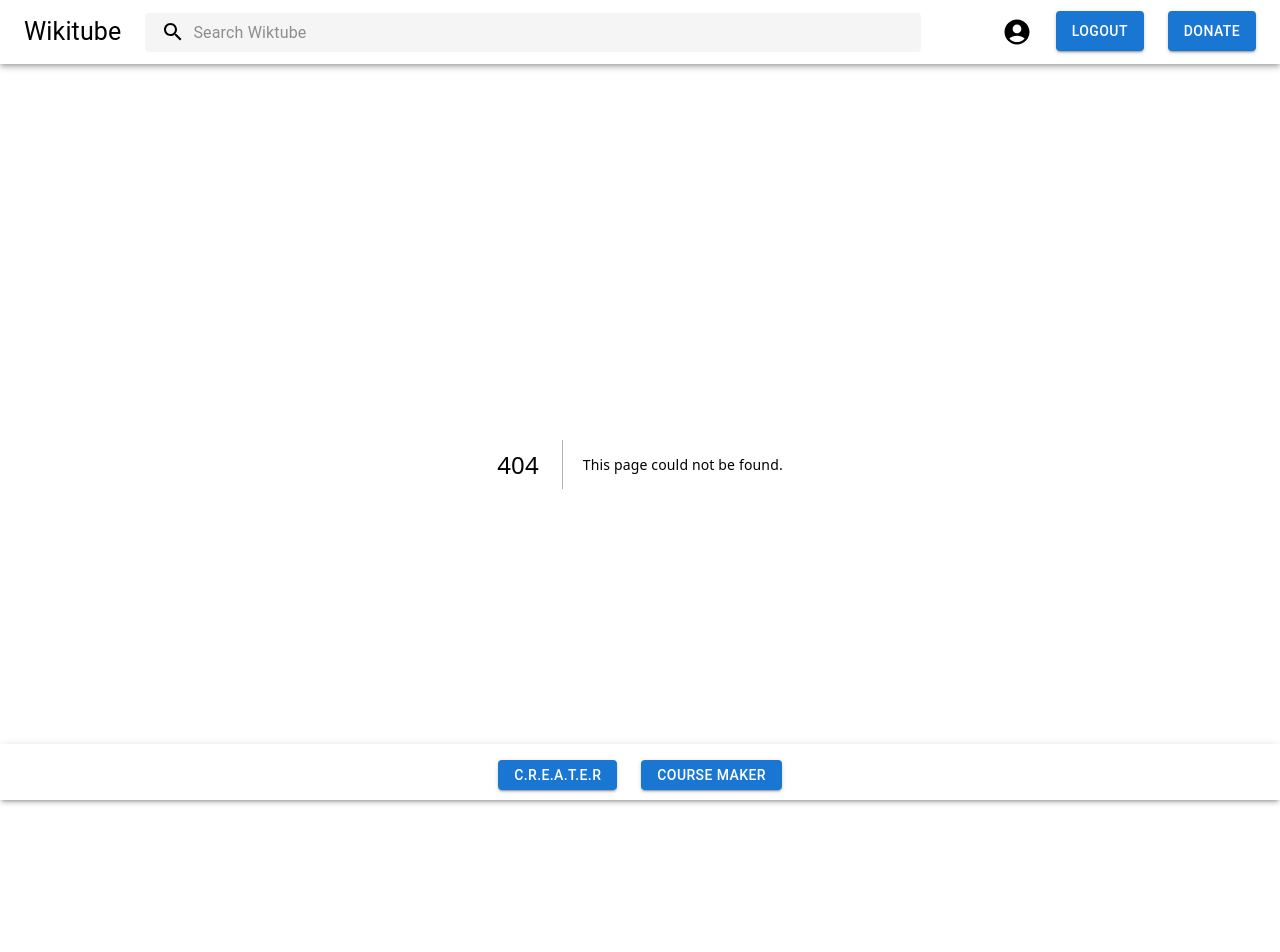
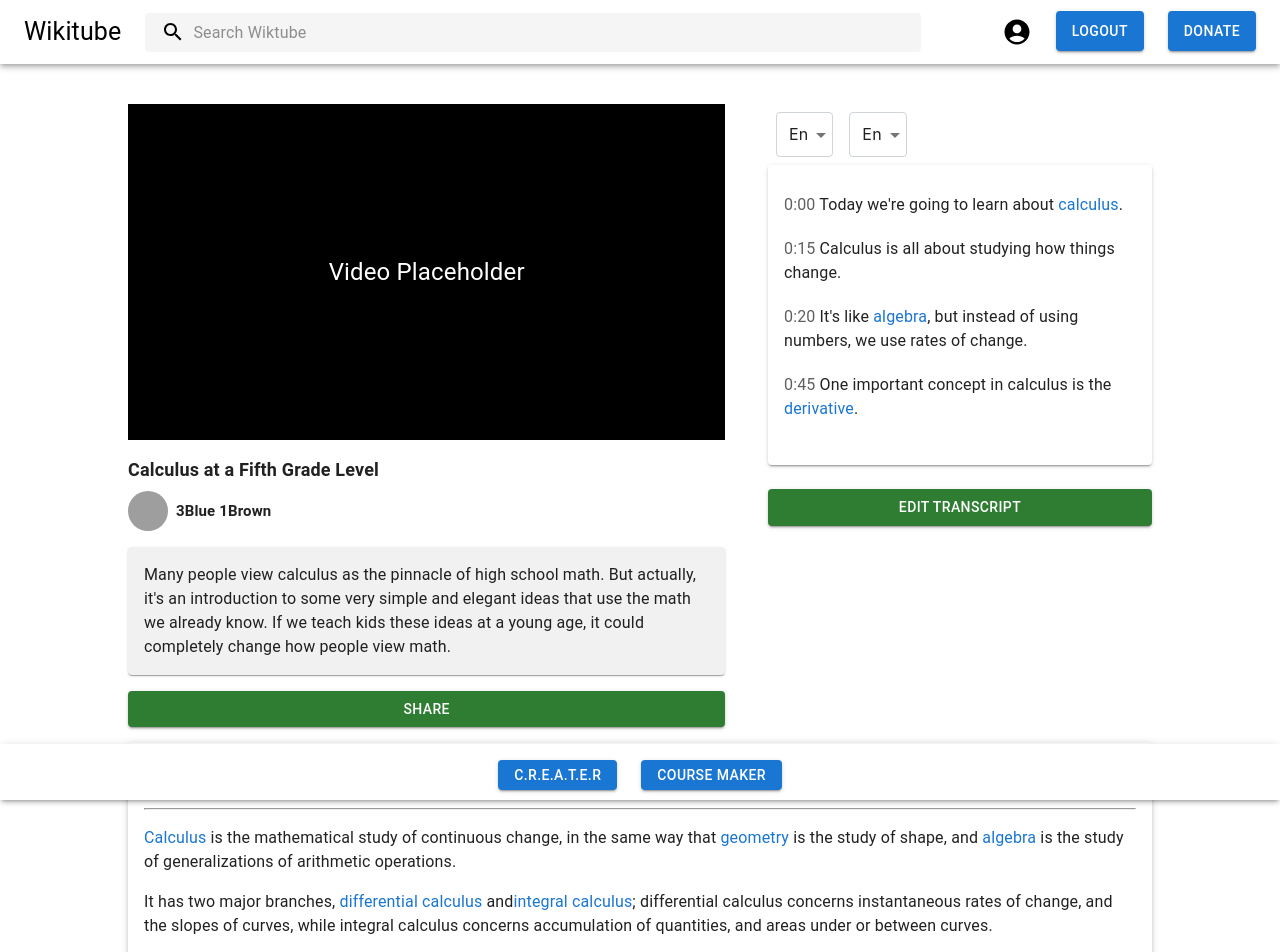
Before and after one commit to manojnamana/wikitubeio, a Next.js app: page /player in a window 1280 px wide. Before the commit this address had no page. Shown: the top 952 px of the page. Before the commit the page ends 920 px from the top, so only its background shows below. Built offline with nearby package versions, Linux system fonts and the light colour scheme; grey boxes are pictures that could not be loaded.

Commit message:
pages completed

```diff
--- /dev/null
+++ b/pages/player.tsx
@@ -0,0 +1,201 @@
+/* eslint-disable react/no-unescaped-entities */
+
+import { Alert, Avatar, Button, Grid, Link, List, ListItemText, Paper, Snackbar, Stack, Tooltip, Typography } from "@mui/material";
+import * as React from "react";
+import { styled } from "@mui/material/styles";
+import MenuItem from "@mui/material/MenuItem";
+import FormControl from "@mui/material/FormControl";
+import Select from "@mui/material/Select";
+import InputBase from "@mui/material/InputBase";
+import { VerticalAlignBottom } from "@mui/icons-material";
+
+const BootstrapInput = styled(InputBase)(({ theme }) => ({
+  "label + &": {
+    marginTop: theme.spacing(3)
+  },
+  "& .MuiInputBase-input": {
+    borderRadius: 4,
+    position: "relative",
+    backgroundColor: theme.palette.background.paper,
+    border: "1px solid #ced4da",
+    fontSize: 16,
+    padding: "10px 26px 10px 12px",
+    transition: theme.transitions.create(["border-color", "box-shadow"]),
+    // Use the system font instead of the default Roboto font.
+    fontFamily: [
+      "-apple-system",
+      "BlinkMacSystemFont",
+      '"Segoe UI"',
+      "Roboto",
+      '"Helvetica Neue"',
+      "Arial",
+      "sans-serif",
+      '"Apple Color Emoji"',
+      '"Segoe UI Emoji"',
+      '"Segoe UI Symbol"'
+    ].join(","),
+    "&:focus": {
+      borderRadius: 4,
+      borderColor: "#80bdff",
+      boxShadow: "0 0 0 0.2rem rgba(0,123,255,.25)"
+    }
+  }
+}));
+
+
+
+const Player = () =>{
+
+const [lan, setLan] = React.useState("10");
+const [tanlang, setTanLang] = React.useState("10");
+const [correctAns,setCorrectAns] = React.useState(false);
+const [open, setOpen] = React.useState(false);
+
+
+
+  const handleClose = () => {
+    setOpen(false);
+  };
+
+  const handleChange = (event: { target: { value: string } }) => {
+    setLan(event.target.value);
+  };
+    return(
+        <Stack px={"10%"}>
+
+        <Grid container mt={5}>
+            <Grid md={7}>
+            <Stack >
+                <Stack sx={{bgcolor:"black",width:"100%",aspectRatio:"16/9",alignItems:"center",display:"flex",justifyContent:"center",color:"white",fontSize:"24px"}}>
+                Video Placeholder
+                </Stack>
+                <Typography sx={{textOverflow:"ellipsis",overflow:"hidden",whiteSpace:"nowrap",fontSize:18,fontWeight:"bold",pt:2}}>
+                Calculus at a Fifth Grade Level
+                </Typography>
+
+               <Stack display={"flex"} direction={"row"} alignItems={"center"} gap={1} mt={1}>
+                <Avatar
+        // sx={{ bgcolor: "darkorange" }}
+        // alt="3Blue1Brown"
+        src="/broken-image.jpg"
+      >
+      </Avatar>
+
+      <Typography fontSize={15} fontWeight={700}> 3Blue 1Brown</Typography>
+
+
+                </Stack>
+                <Paper sx={{bgcolor:"#f1f1f1",my:2,}} >
+                    <Typography p={2}>
+                    Many people view calculus as the pinnacle of high school math. But actually, it's an introduction to some very simple and elegant ideas that use the math we already know. If we teach kids these ideas at a young age, it could completely change how people view math.
+                    </Typography>
+                </Paper >
+
+                <Button variant="contained" color="success">Share</Button>
+            </Stack>
+            </Grid>
+            <Grid md={0.5}>
+            </Grid>
+            <Grid md={4.5} mt={{xs:3,md:0}}>
+                <Stack>
+                <Stack display={"flex"} flexDirection={"row"}>
+                <FormControl sx={{ m: 1 }} variant="standard">
+        <Select value={lan} onChange={handleChange} input={<BootstrapInput />}>
+        <MenuItem value={10}>En</MenuItem>
+        <MenuItem value={20}>Ru</MenuItem>
+        <MenuItem value={30}>Fr</MenuItem>
+        <MenuItem value={40}>De</MenuItem>
+        <MenuItem value={50}>Sw</MenuItem>
+        <MenuItem value={60}>Es</MenuItem>
+        </Select>
+                </FormControl>
+                <FormControl sx={{ m: 1 }} variant="standard">
+        <Select value={tanlang} onChange={(e)=>{setTanLang(e.target.value)}} input={<BootstrapInput />}>
+        <MenuItem value={10}>En</MenuItem>
+        <MenuItem value={20}>Ru</MenuItem>
+        <MenuItem value={30}>Fr</MenuItem>
+        <MenuItem value={40}>De</MenuItem>
+        <MenuItem value={50}>Sw</MenuItem>
+        <MenuItem value={60}>Es</MenuItem>
+        </Select>
+                </FormControl>
+                </Stack>
+                <Paper elevation={2} sx={{p:2,overflowY:"auto",height:"300px"}}  >
+                    <List >
+                        <ListItemText sx={{pb:2}} ><span style={{color:"#606060"}}>0:00</span> Today we're going to learn about <Tooltip title= "Calculus"><Link href="/" underline="none">{"calculus"}</Link></Tooltip>.</ListItemText>
+                        <ListItemText sx={{pb:2}}><span style={{color:"#606060"}}>0:15</span> Calculus is all about studying how things change.</ListItemText>
+                        <ListItemText sx={{pb:2}}><span style={{color:"#606060"}}>0:20</span> It's like <Tooltip title= "Algebra"><Link href="/" underline="none">{"algebra"}</Link></Tooltip>, but instead of using numbers, we use rates of change.</ListItemText>
+                        <ListItemText sx={{pb:2}}><span style={{color:"#606060"}}>0:45</span> One important concept in calculus is the <Tooltip title= "Derivative"><Link href="/" underline="none">{"derivative"}</Link></Tooltip>.</ListItemText>
+                    </List>
+                </Paper>
+                <Button variant="contained" sx={{mt:3}} color="success">Edit Transcript</Button>
+                </Stack>
+            </Grid>
+            </Grid>
+            <Paper elevation={3} sx={{mt:2,p:2,mb:2}}>
+      <Typography variant='h5' component="div" sx={{fontWeight:"bold",py:1}}>
+        Calculus
+      </Typography>
+      <hr/>
+      <Typography variant='body1' component="div" sx={{py:2}}>
+      <Tooltip  title="Calculus" >
+        <Link  href="/" underline="none"  variant="body1">
+        {"Calculus"}
+        </Link>
+        </Tooltip> is the mathematical study of continuous change, in the same way that <Tooltip  title="Geometry">
+        <Link  href="/" underline="none"  variant="body1">
+        {"geometry"}
+        </Link>
+        </Tooltip> is the study of shape, and <Tooltip  title="Algebra">
+        <Link  href="/" underline="none"  variant="body1">
+        {"algebra"}
+        </Link>
+        </Tooltip> is the study of generalizations of arithmetic operations.
+      </Typography>
+      <Typography variant='body1' component="div" sx={{pb:2}}>
+      It has two major branches, <Tooltip  title="Differential_Calculus">
+        <Link  href="/" underline="none"  variant="body1">
+        {"differential calculus"}
+        </Link>
+        </Tooltip> and<Tooltip  title="Integral_Calculus">
+        <Link  href="/" underline="none"  variant="body1">
+        {"integral calculus"}
+        </Link>
+        </Tooltip>; differential calculus concerns instantaneous rates of change, and the slopes of curves, while integral calculus concerns accumulation of quantities, and areas under or between curves.      </Typography>
+            </Paper>
+            <Paper elevation={3} sx={{mt:2,p:2,mb:2}}>
+      <Typography variant='h5' component="div" sx={{fontWeight:"bold",py:1}}>
+        Calculus Quiz
+      </Typography>
+      <hr/>
+      <Typography variant='body1' component="div" sx={{pt:2,pb:2}}>
+      What is the main focus of calculus?
+      </Typography>
+      <Button variant='contained' sx={{mr:2,mb:2,}} onClick={()=>{setCorrectAns(true); setOpen(true);}}>Continuous Change</Button>
+      <Button variant='contained' sx={{mr:2,mb:2}} onClick={()=>{setCorrectAns(false); setOpen(true);}}>Static quantitie</Button>
+      <Button variant='contained' sx={{mr:2,mb:2}} onClick={()=>{setCorrectAns(false); setOpen(true);}}>Discrete numbers</Button>
+      </Paper>
+
+      <Snackbar open={open} autoHideDuration={6000} onClose={handleClose} anchorOrigin={{vertical:"bottom",horizontal:"right"}}>
+  {correctAns ?<Alert
+    onClose={handleClose}
+    severity="success"
+    variant="filled"
+    sx={{ width: '100%' }}
+  >
+   Correct Answer
+  </Alert>:<Alert
+    onClose={handleClose}
+    severity="error"
+    variant="filled"
+    sx={{ width: '100%' }}
+  >
+    Wrong Answer!
+  </Alert>}
+</Snackbar>
+        </Stack>
+    )
+}
+
+
+export default Player;
--- a/src/components/directory.tsx
+++ b/src/components/directory.tsx
@@ -26,7 +26,7 @@ export default function Directory() {
   <React.Fragment>
       <CssBaseline />
       <Container maxWidth="lg">
-        {/* <Box sx={{  display:"flex" }} >
+        <Box sx={{  display:"flex" }} >
         <Typography
             variant="h6"
             noWrap
@@ -50,7 +50,7 @@ export default function Directory() {
         <MenuItem value={60}>Es</MenuItem>
       </Select>
     </FormControl>
-        </Box> */}
+        </Box>
 
       <Typography variant='h4' component="div" sx={{pt:5,fontWeight:"bold",pb:1}}>
         Calculus
--- a/src/layout/Header.tsx
+++ b/src/layout/Header.tsx
@@ -132,9 +132,9 @@ export default function Header() {
     }
   });
   return (
-    <Box sx={{ display:"flex" }}>
+    <Box sx={{ display:"flex" }} >
       <ThemeProvider  theme={lightTheme}>
-      <AppBar position="static" sx={{backgroundColor:'white'}} >
+      <AppBar position="static" sx={{backgroundColor:'white',width:"100vw"}}  >
         <Toolbar>
 
           <Link
```
